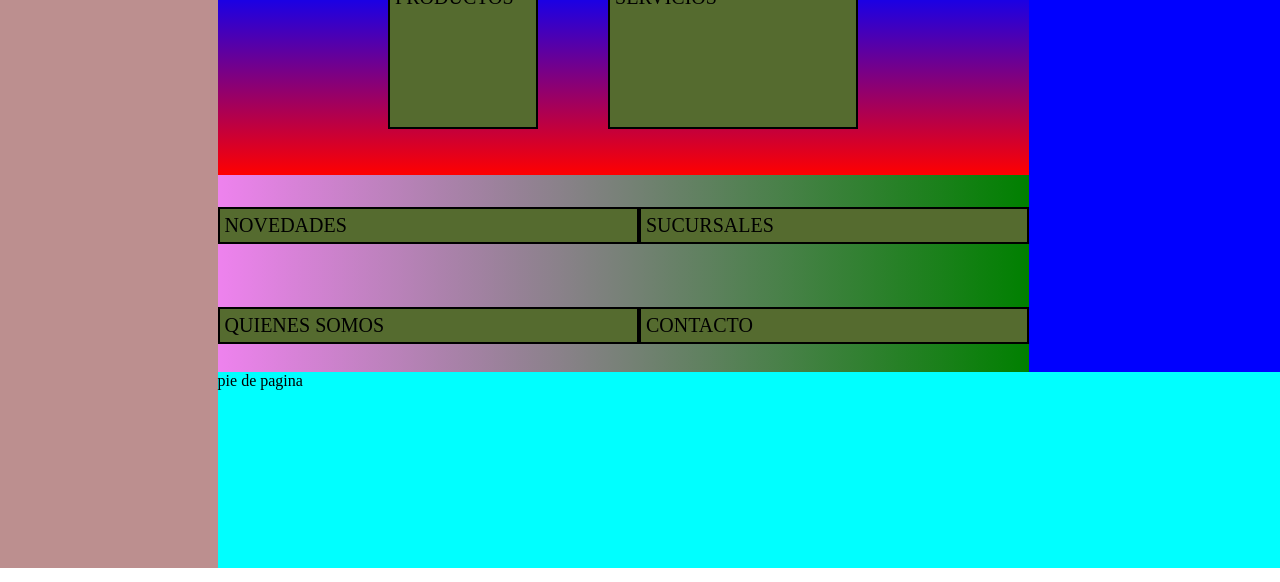
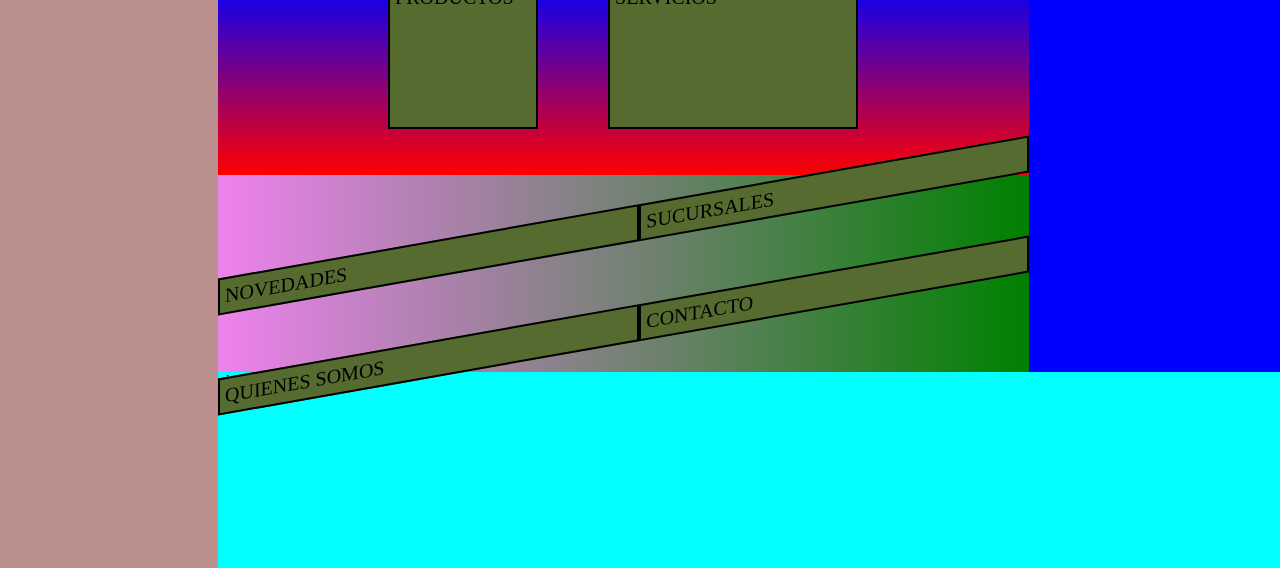
Before and after one commit to NachoZarate/ignacio-zarate-desafio-GitHubRepositorio, a plain HTML site: page index.html in a window 1280 px wide. Shown: the part 218-800 px from the top of the page. Drawn offline with Linux system fonts and the light colour scheme.

Commit message:
agregue transformaciones

```diff
--- a/css/style.css
+++ b/css/style.css
@@ -27,6 +27,7 @@
     grid-template-columns: auto auto;
     grid-template-rows: 100px 100px;
     align-items: center;
+    transform: skewY(-10deg);
 }
 
 .grilla{
@@ -55,6 +56,7 @@
     grid-area: section1;
     background-color: burlywood;
     background-image: linear-gradient(to bottom, blue, red);
+
 }
 
 .section2{
```
